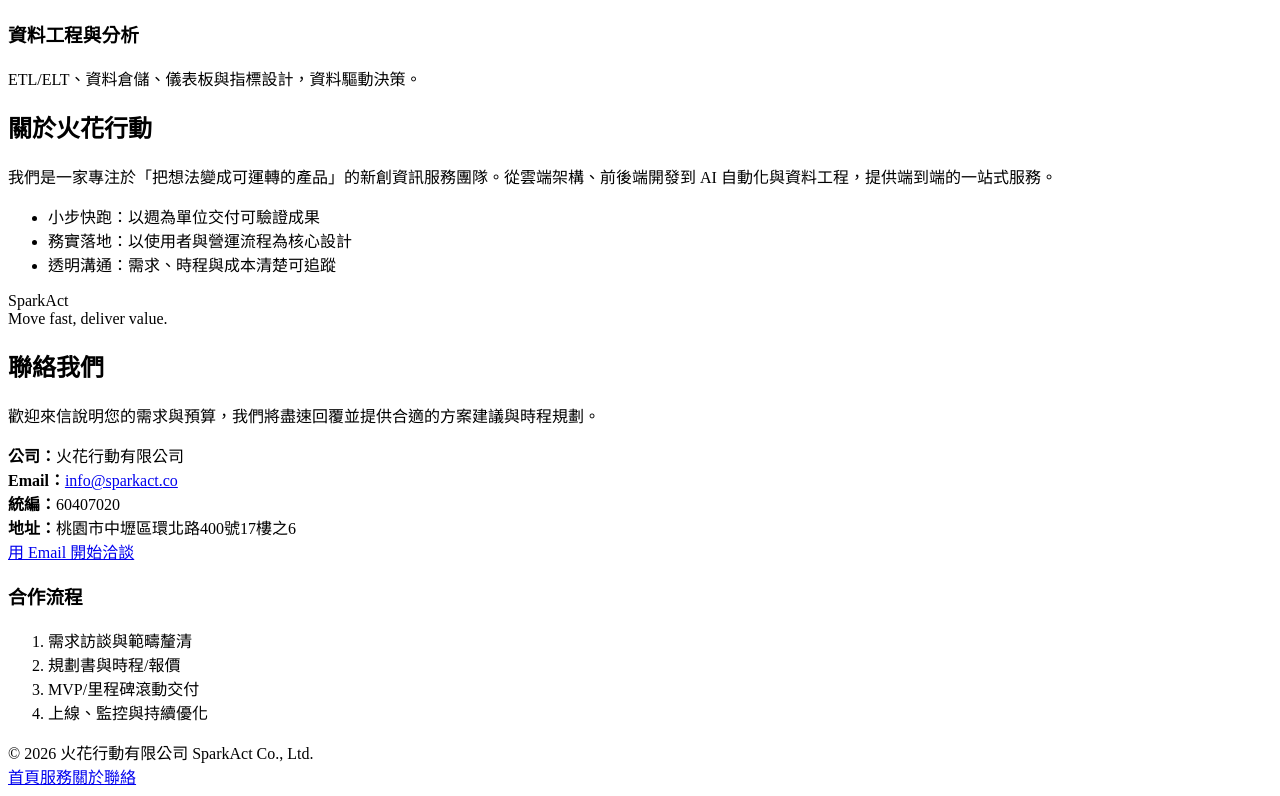
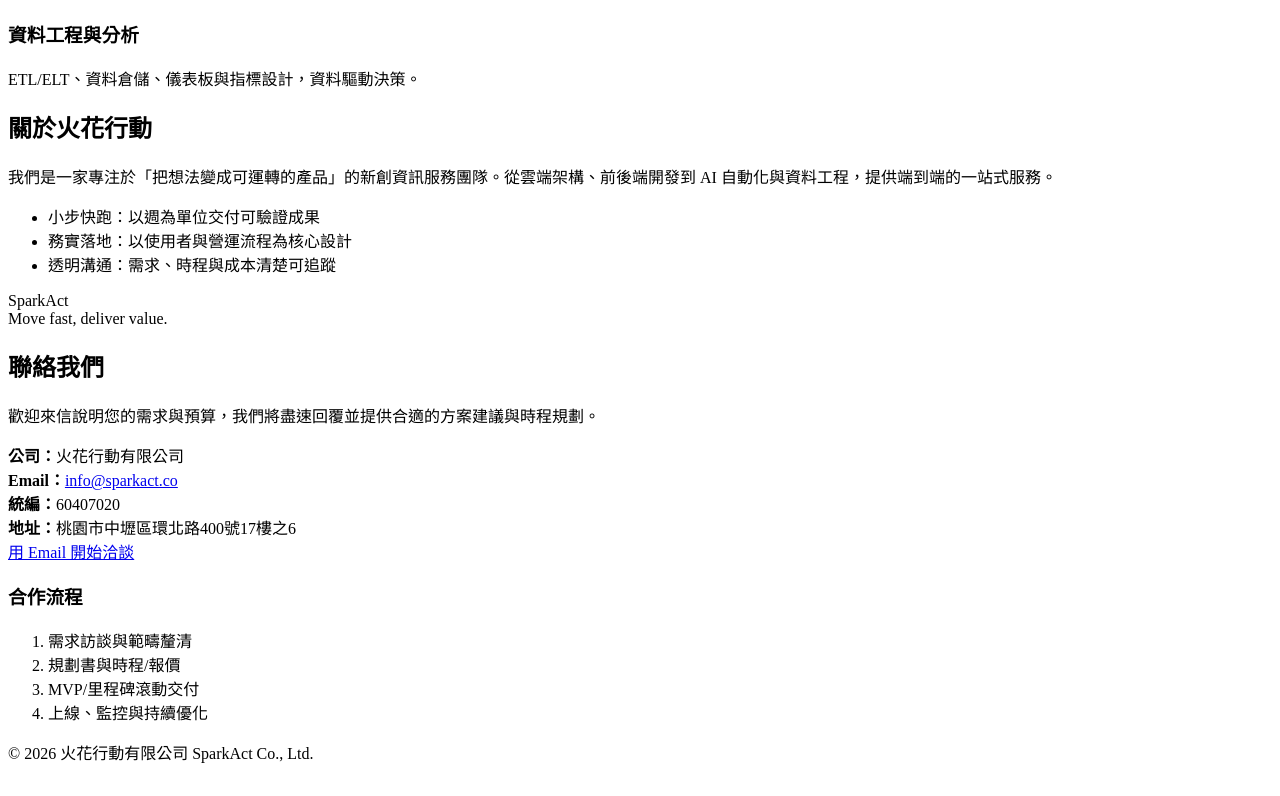
Before and after one commit to SparkAct/web, a React (Vite) app: page / in a window 1280 px wide. Shown: the part 692-1488 px from the top of the page. After the commit the page ends 1464 px from the top, so only its background shows below. Built offline with nearby package versions, Linux system fonts and the light colour scheme; the HTML template or start-up script is replaced by a standard one.

Commit message:
style: footer change

```diff
--- a/src/App.jsx
+++ b/src/App.jsx
@@ -115,10 +115,6 @@
       <div className="container footer-inner">
         <div>© {new Date().getFullYear()} 火花行動有限公司 SparkAct Co., Ltd.</div>
         <div className="footer-links">
-          <a href="#home">首頁</a>
-          <a href="#services">服務</a>
-          <a href="#about">關於</a>
-          <a href="#contact">聯絡</a>
         </div>
       </div>
     </footer>
```
